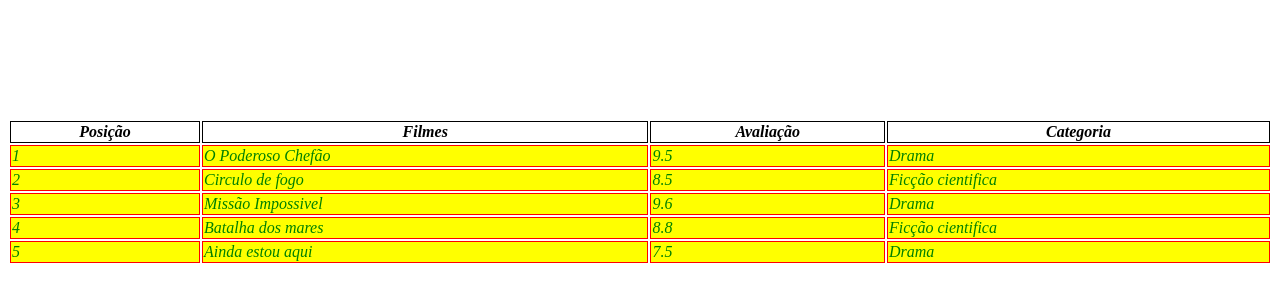
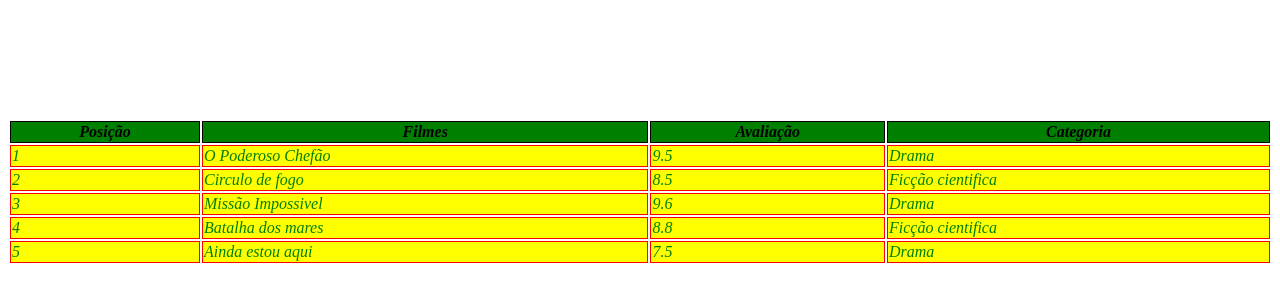
Before and after one commit to Carlosvianapereira/tabela_fs25, a plain HTML site: page tabela.html in a window 1280 px wide. Shown: the part 61-362 px from the top of the page. Drawn offline with Linux system fonts and the light colour scheme.

Commit message:
Subindo tabela

```diff
--- a/tabela.html
+++ b/tabela.html
@@ -11,8 +11,7 @@
             padding-top: 100px;
                 }
         th{
-            background: green";
-            color: white;
+            background: green;
         }
         td{
             background: yellow;
```
